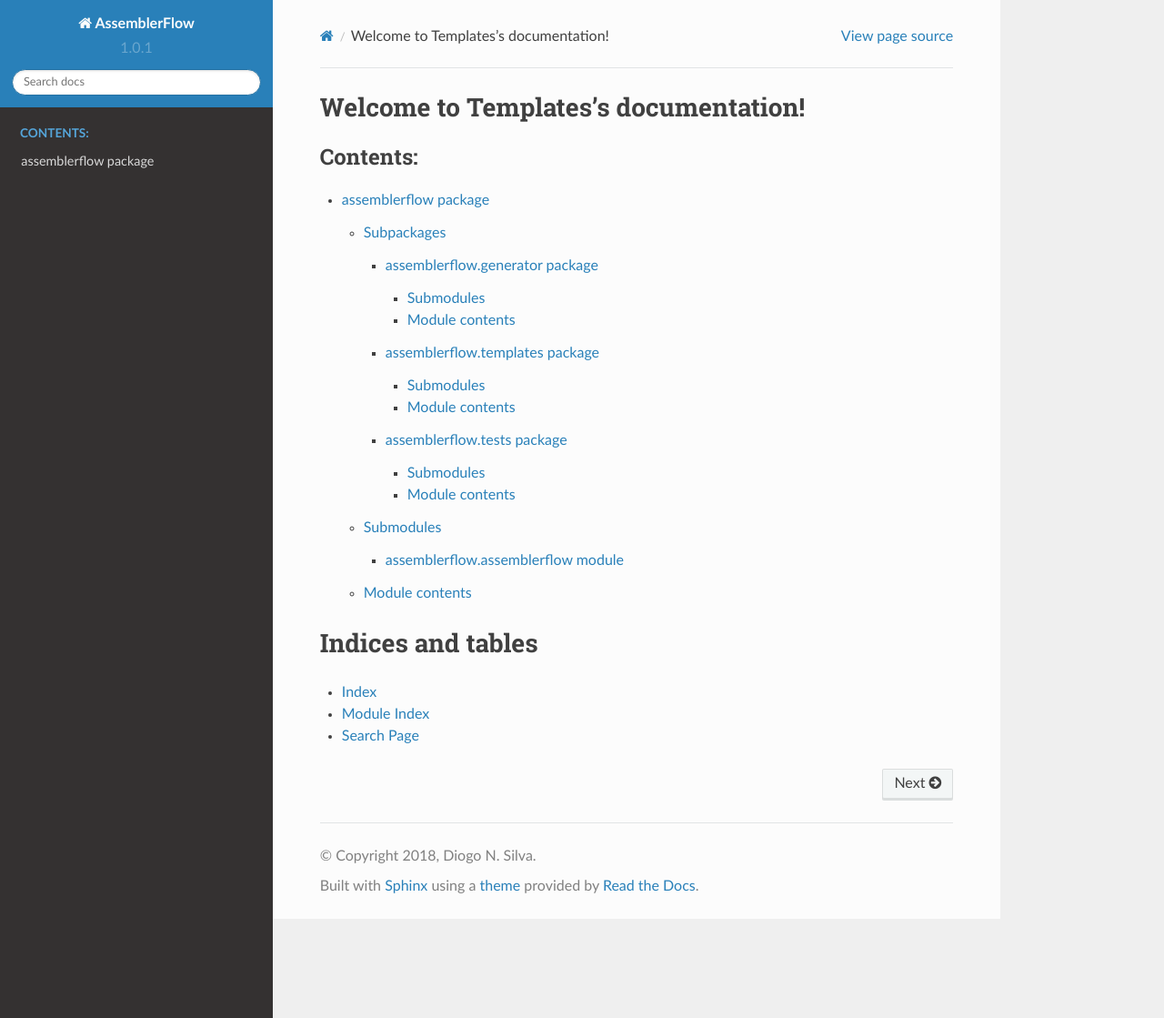
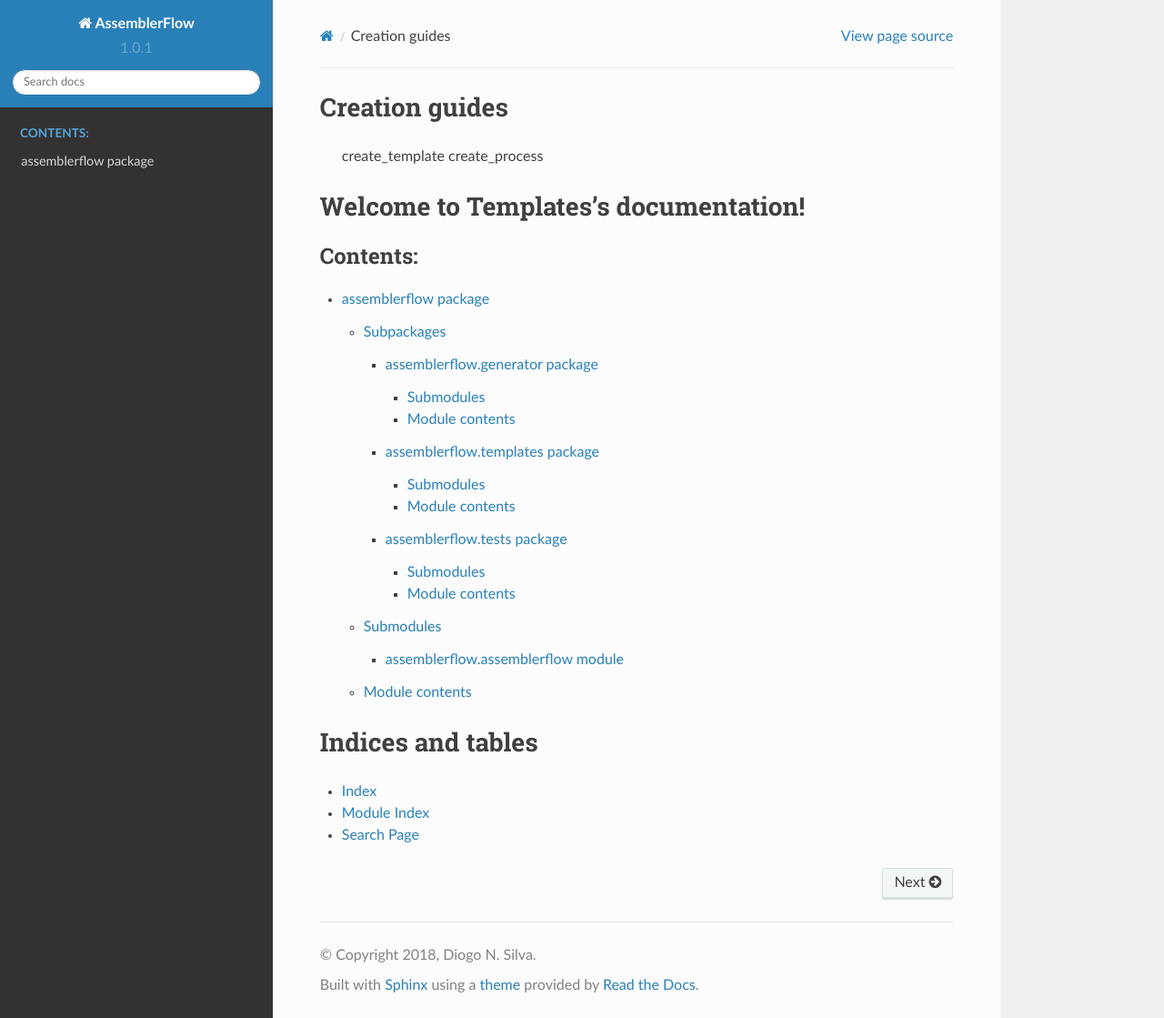
Before and after one commit to assemblerflow/flowcraft, a Sphinx documentation site: the page built from docs/index.rst, in a window 1280 px wide and 1119 px high. Shown: the whole window at 91% size. Built offline with Sphinx 7.4.7 and the Read the Docs theme 2.0.0, drawn with Linux system fonts in a browser that asks for light colours.

Commit message:
Added new TOC to doc index

```diff
--- a/docs/index.rst
+++ b/docs/index.rst
@@ -2,6 +2,12 @@
    sphinx-quickstart on Thu Feb  8 09:51:21 2018.
    You can adapt this file completely to your liking, but it should at least
    contain the root `toctree` directive.
+
+Creation guides
+===============
+
+   create_template
+   create_process
 
 Welcome to Templates's documentation!
 =====================================
```
Also changed, not shown: docs/create_process.rst (added), docs/create_template.rst (added).
